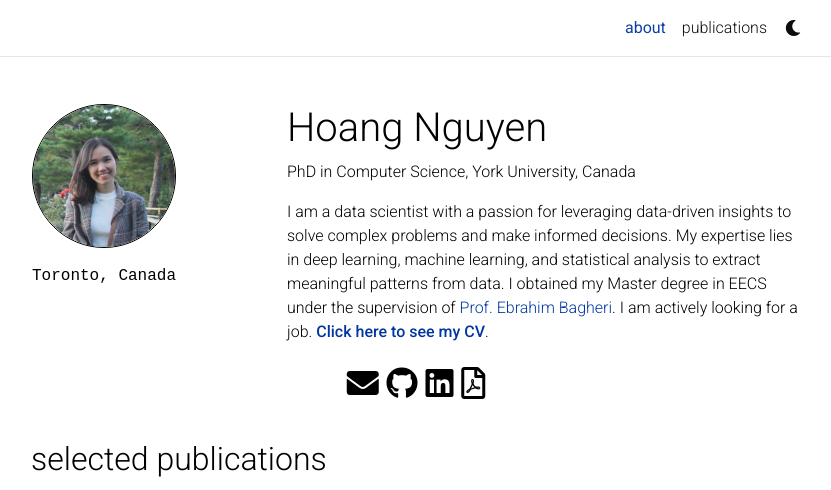
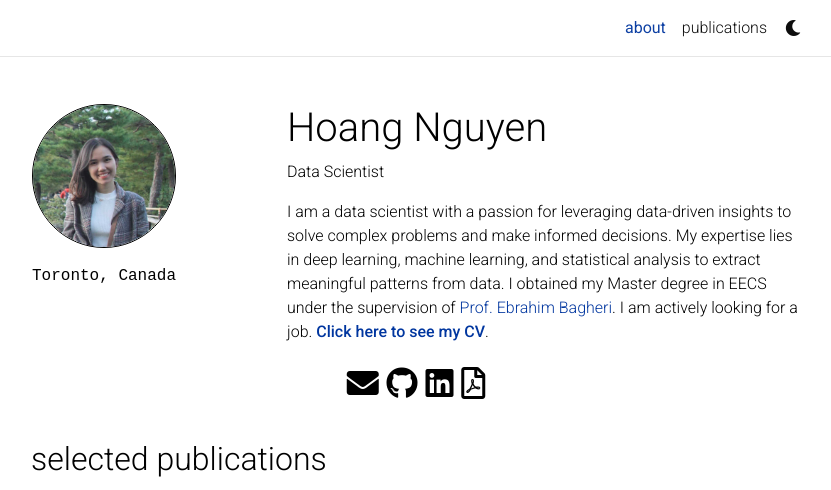
Before and after one commit to hoangntc/hoangntc.github.io, a Jekyll site: the page built from _pages/about.md, in a window 1280 px wide, cut to the strip 0-490 px from the top of the page. Shown: the whole strip, without its empty margins (224-1055 px from the left). Built offline with Jekyll 4.4.1, drawn with Linux system fonts in a browser that asks for light colours; a style sheet for code colours, icons or effects is not loaded.

Commit message:
Update about.md

```diff
--- a/_pages/about.md
+++ b/_pages/about.md
@@ -2,8 +2,8 @@
 layout: about
 title: about
 permalink: /
-subtitle: PhD in Computer Science, York University, Canada
-supervisor: Prof. Michael S. Brown
+subtitle: Data Scientist
+supervisor: Prof. Ebrahim Bagheri
 
 profile:
   align: right
```
